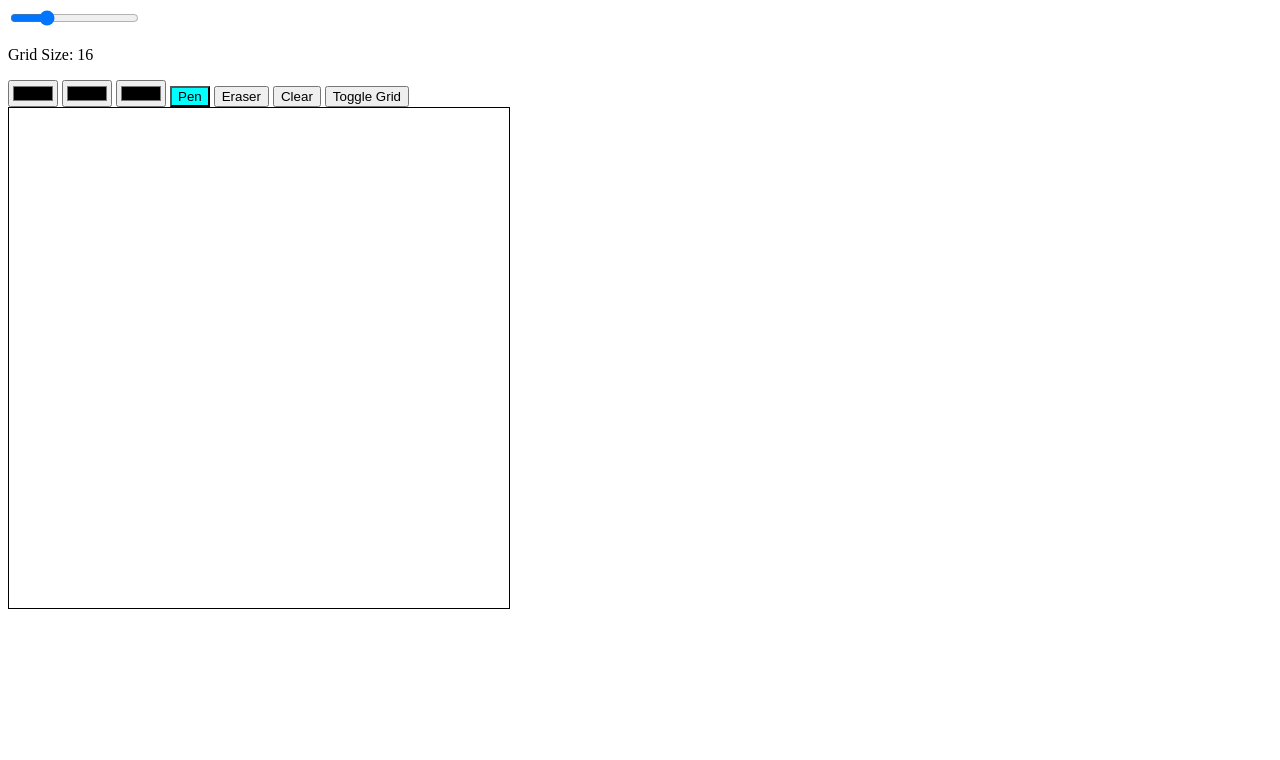
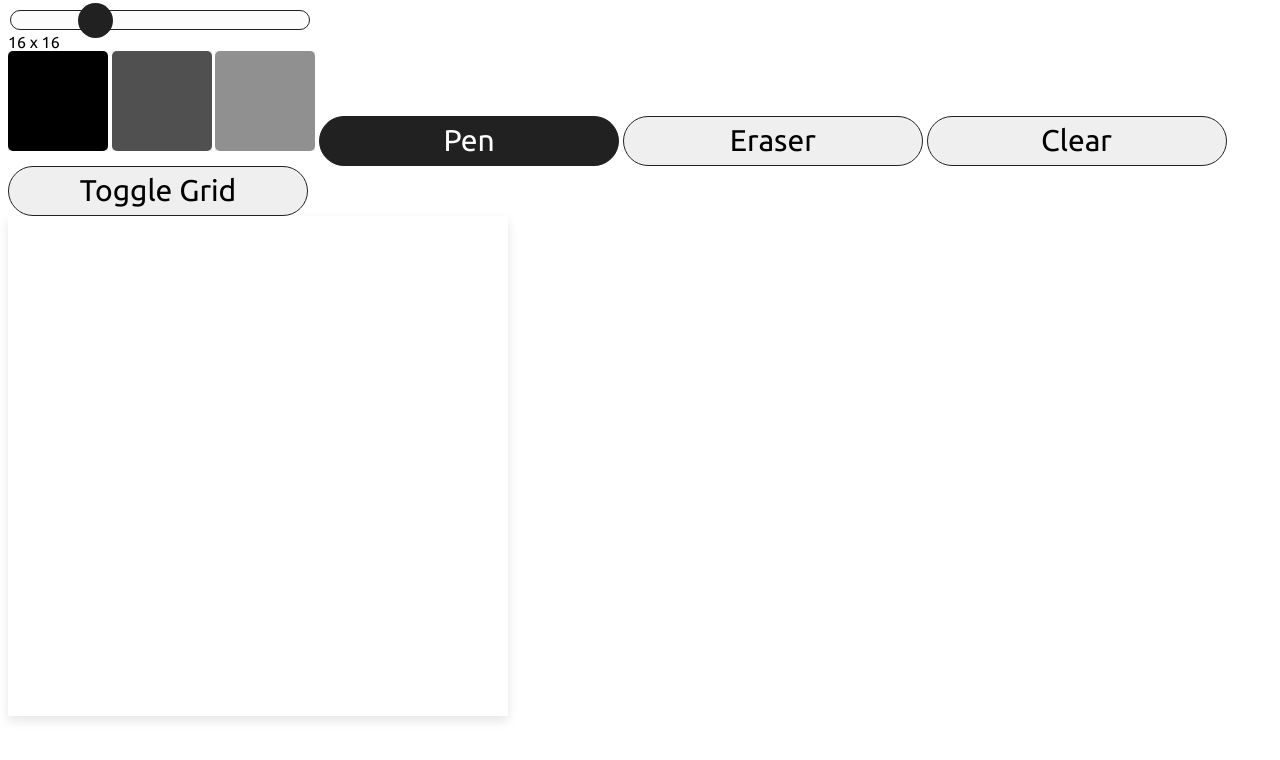
Before and after one commit to gagaaab/odin-etch-a-sketch, a plain HTML site: page index.html in a window 1280 px wide. Drawn offline with Linux system fonts and the light colour scheme.

Commit message:
Add style for elements

```diff
--- a/index.html
+++ b/index.html
@@ -11,11 +11,11 @@
 <body>
     <div class="slideContainer">
         <input type="range" min="1" max="60" value="16" class="slider" id="gridSize">
-        <p>Grid Size: <span id="size"></span></p>
+        <div id="size"><span>16 x 16</span></div>
     </div>
     <input type="color" id="colorPicker1" value="#000000">
-    <input type="color" id="colorPicker2" value="#000000">
-    <input type="color" id="colorPicker3" value="#000000">
+    <input type="color" id="colorPicker2" value="#505050">
+    <input type="color" id="colorPicker3" value="#909090">
     <button id="pen">Pen</button>
     <button id="eraser">Eraser</button>
     <button id="clear">Clear</button>
--- a/javascript.js
+++ b/javascript.js
@@ -17,11 +17,8 @@ function makeSquares(sides) {
 }
 
 const slider = document.getElementById('gridSize')
-const output = document.getElementById('size')
-output.textContent = slider.value
-
 slider.oninput = function() {
-    size.textContent = this.value
+    size.textContent = slider.value + " x " + slider.value
 }
 
 let squares = slider.value
@@ -30,6 +27,8 @@ slider.addEventListener('input', () => {
     squares = slider.value
     container.textContent = ''
     makeSquares(squares)
+    gridButton.classList.remove('active')
+    gridMode = false
 })
 
 makeSquares (squares)
@@ -128,7 +127,7 @@ let gridMode = false
 function clearGrid() {
     for (let i = 0; i < gridItems.length; i++) {
         if (gridMode) {
-            gridItems[i].style.border = '1px solid black';
+            gridItems[i].style.border = '1px solid #909090';
         } else {
             gridItems[i].style.border = 'none';
         }
--- a/styles.css
+++ b/styles.css
@@ -1,3 +1,9 @@
+@import url('https://fonts.googleapis.com/css2?family=Ubuntu&display=swap');
+html {
+    min-height: 100%;
+    font-family: Ubuntu;
+}
+
 :root {
     --gridColumns: 1;
     --gridRows: 1;
@@ -9,9 +15,62 @@
     height: 500px;
     grid-template-rows: repeat(var(--gridRows), 1fr);
     grid-template-columns: repeat(var(--gridColumns), 1fr);
-    border: 1px solid black;
+    box-shadow: 0px 5px 10px rgba(0, 0, 0, 10%)
+}
+
+button {
+    width: 300px;
+    height: 50px;
+    border-radius: 25px;
+    border: 1px solid #212121;
+    font-family: Ubuntu;
+    font-size: 30px;
 }
 
 button.active {
-    background-color: aqua;
+    background-color: #212121;
+    color: #fcfcfc;
 }
+
+button:hover {
+    scale: 1.03;
+}
+
+input[type=color] {
+    -webkit-appearance: none;
+    border: none;
+    padding: 0px;
+    width: 100px;
+    height: 100px;
+}
+
+input[type=color]::-webkit-color-swatch-wrapper {
+    padding: 0px;
+}
+
+input[type=color]::-webkit-color-swatch {
+    border: 0px;
+    border-radius: 5px;
+}
+
+input[type=range] {
+    -webkit-appearance: none;
+    background-color: #fcfcfc;
+    width: 300px;
+}
+
+input[type=range]::-webkit-slider-runnable-track {
+    background: #fcfcfc;
+    height: 20px;
+    border: 1px solid #212121;
+    border-radius: 10px;
+}
+
+input[type=range]::-webkit-slider-thumb {
+    -webkit-appearance: none;
+    height: 35px;
+    width: 35px;
+    background: #212121;
+    border-radius: 35px;
+    margin-top: -8px;
+}
```
